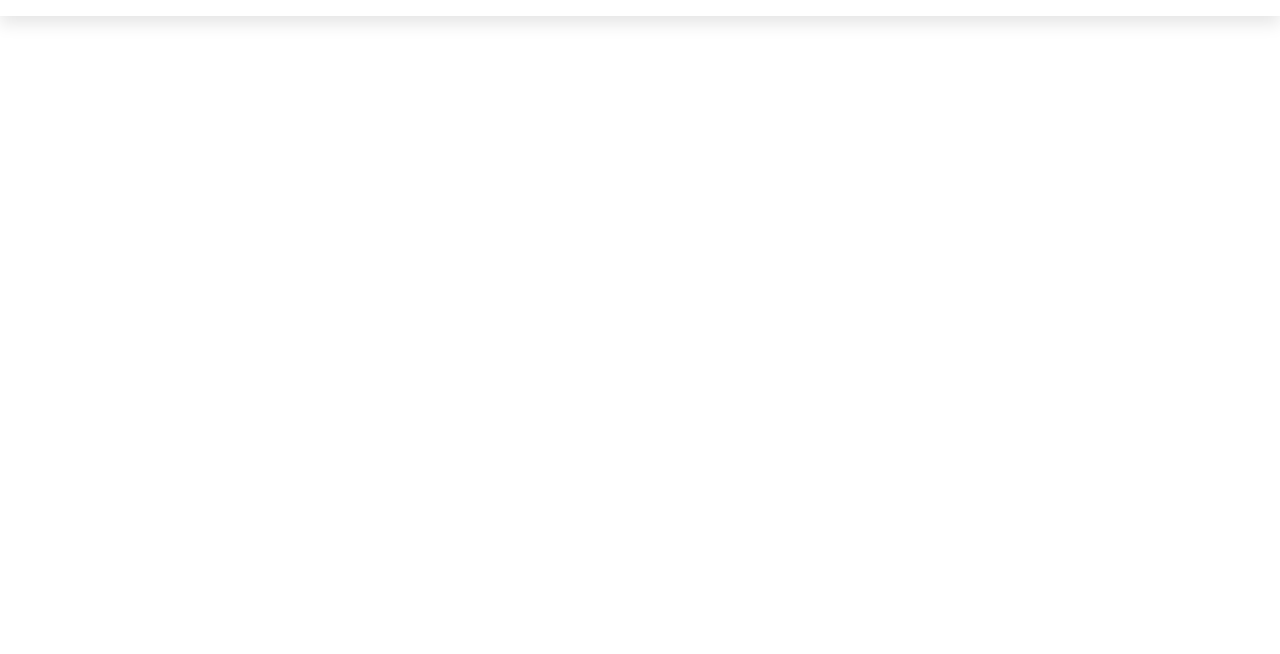
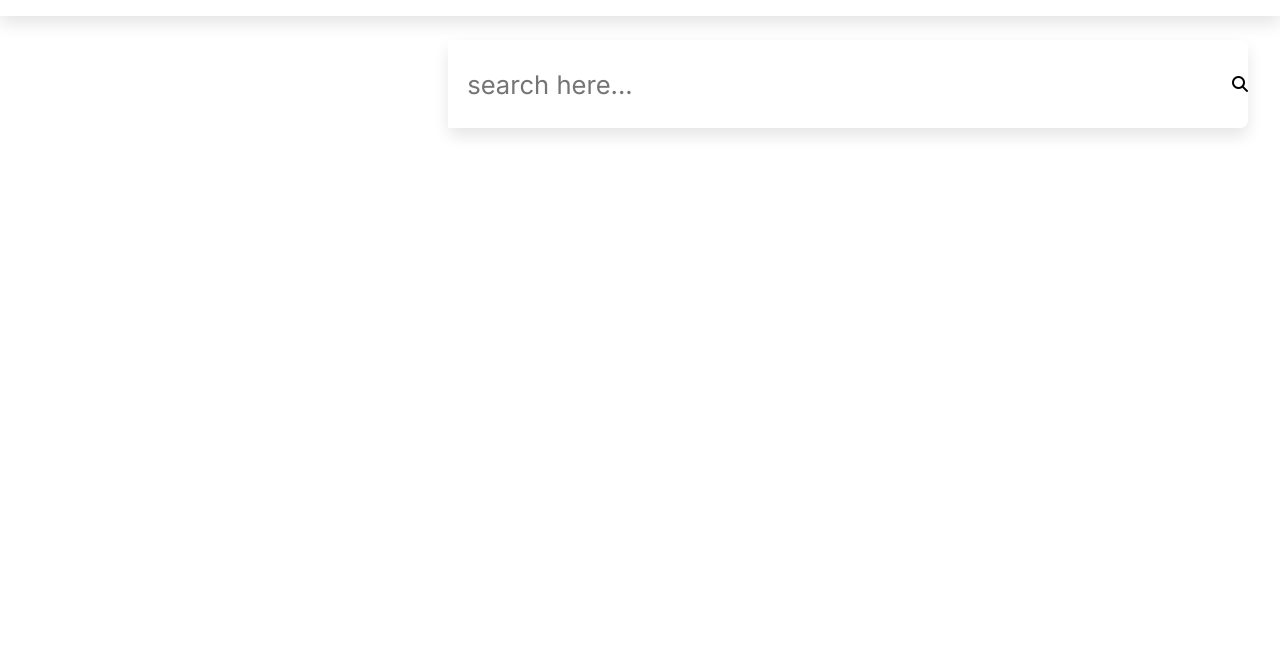
Before and after one commit to 143786/A-Responsive-Multipage-Grocery-Store-Website-Design, a plain HTML site: page home.html in a window 1280 px wide. Shown: the part 146-800 px from the top of the page. Drawn offline with Linux system fonts and the light colour scheme.

Commit message:
Add files via upload

```diff
--- a/home.html
+++ b/home.html
@@ -37,6 +37,10 @@
         <div id="cart-btn" class="fas fa-shopping-cart"></div>
         <div id="login-btn" class="fas fa-user"></div>
       </div>
+      <form action="" class="serach-form">
+        <input type="search" placeholder="search here..." id="search-box" />
+        <label for="search-box" class="fas fa-search"></label>
+      </form>
     </header>
 
     <!--              header section ends         -->
--- a/style.scss
+++ b/style.scss
@@ -77,4 +77,29 @@ html {
       color: $green;
     }
   }
+  .serach-form {
+    position: absolute;
+    top: 115%;
+    right: 2rem;
+    width: 50rem;
+    border-radius: 0.5rem;
+    display: flex;
+    align-items: center;
+    height: 5.5rem;
+    box-shadow: $box-shadow;
+    background: $white;
+
+    input {
+      height: 100%;
+      width: 100%;
+      padding: 0 1.2rem;
+      font-size: 1.6rem;
+      color: $black;
+      text-transform: none;
+    }
+  }
 }
+
+#menu-btn {
+  display: none;
+}
```
Also changed, not shown: style.css.
